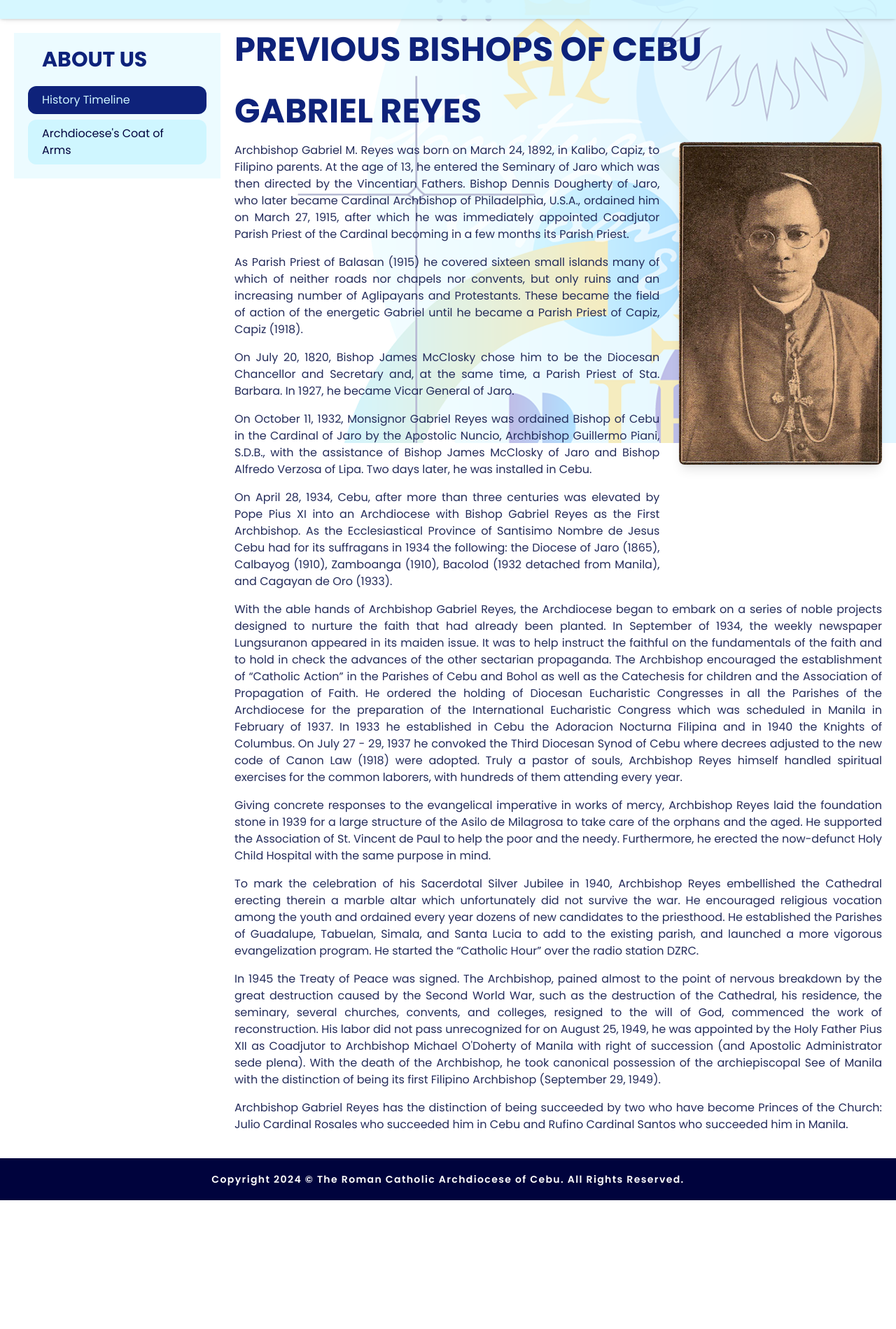
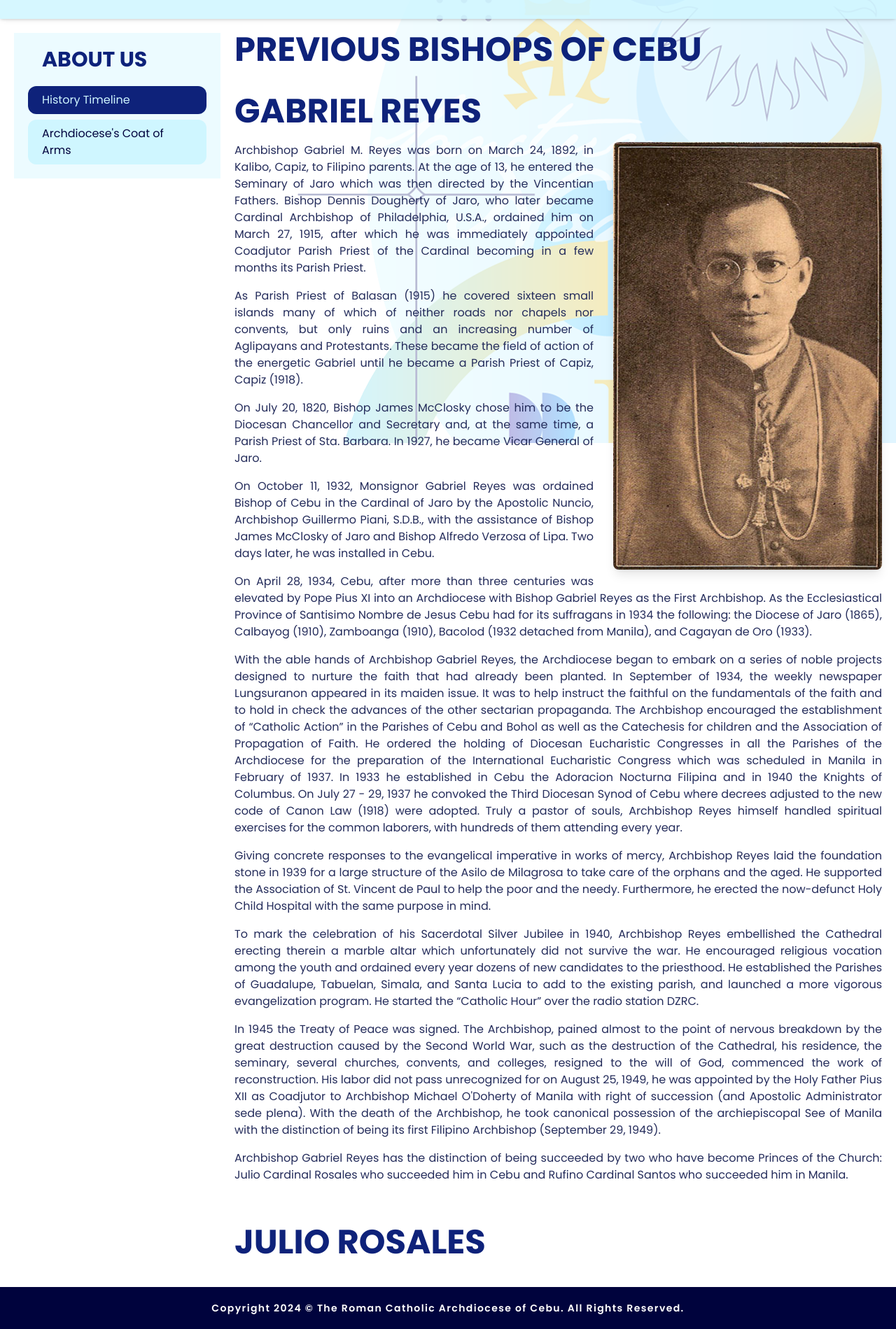
Before and after one commit to Celian4862/cadcomm, a Next.js app: page /about-us/history-timeline in a window 1280 px wide. Shown: the part 167-2066 px from the top of the page at 70% size. Before the commit the page ends 1882 px from the top, so only its background shows below. Built offline with nearby package versions, Linux system fonts and the light colour scheme.

Commit message:
Updated page.tsx
Made the Image on it float to the right instead of forcing it into a grid.

Added a header for the next section.

```diff
--- a/app/about-us/history-timeline/page.tsx
+++ b/app/about-us/history-timeline/page.tsx
@@ -8,66 +8,60 @@ export default function Page() {
           Previous Bishops of Cebu
         </h1>
       </header>
-      <section>
+      <section className="mb-15">
         <header>
           <h2 className="text-tertiary mb-5 text-5xl font-bold uppercase">
             Gabriel Reyes
           </h2>
         </header>
         <div className="text-justify">
-          <div className="gap-7 sm:grid sm:grid-cols-3">
-            <div className="col-span-2">
+          <div className="float-center relative m-auto w-full max-w-xs md:float-right md:mb-5 md:ml-7 md:max-w-sm">
+            <Image
+              src="/gabriel-reyes.png"
+              alt="Gabriel Reyes"
+              width={500}
+              height={500}
+              className="h-auto w-full rounded-lg shadow-lg"
+              style={{ objectFit: "cover" }}
+            />
+          </div>
           <p>
-                Archbishop Gabriel M. Reyes was born on March 24, 1892, in
-                Kalibo, Capiz, to Filipino parents. At the age of 13, he entered
-                the Seminary of Jaro which was then directed by the Vincentian
-                Fathers. Bishop Dennis Dougherty of Jaro, who later became
-                Cardinal Archbishop of Philadelphia, U.S.A., ordained him on
-                March 27, 1915, after which he was immediately appointed
-                Coadjutor Parish Priest of the Cardinal becoming in a few months
-                its Parish Priest.
+            Archbishop Gabriel M. Reyes was born on March 24, 1892, in Kalibo,
+            Capiz, to Filipino parents. At the age of 13, he entered the
+            Seminary of Jaro which was then directed by the Vincentian Fathers.
+            Bishop Dennis Dougherty of Jaro, who later became Cardinal
+            Archbishop of Philadelphia, U.S.A., ordained him on March 27, 1915,
+            after which he was immediately appointed Coadjutor Parish Priest of
+            the Cardinal becoming in a few months its Parish Priest.
           </p>
           <p>
-                As Parish Priest of Balasan (1915) he covered sixteen small
-                islands many of which of neither roads nor chapels nor convents,
-                but only ruins and an increasing number of Aglipayans and
-                Protestants. These became the field of action of the energetic
-                Gabriel until he became a Parish Priest of Capiz, Capiz (1918).
+            As Parish Priest of Balasan (1915) he covered sixteen small islands
+            many of which of neither roads nor chapels nor convents, but only
+            ruins and an increasing number of Aglipayans and Protestants. These
+            became the field of action of the energetic Gabriel until he became
+            a Parish Priest of Capiz, Capiz (1918).
           </p>
           <p>
-                On July 20, 1820, Bishop James McClosky chose him to be the
-                Diocesan Chancellor and Secretary and, at the same time, a
-                Parish Priest of Sta. Barbara. In 1927, he became Vicar General
-                of Jaro.
+            On July 20, 1820, Bishop James McClosky chose him to be the Diocesan
+            Chancellor and Secretary and, at the same time, a Parish Priest of
+            Sta. Barbara. In 1927, he became Vicar General of Jaro.
           </p>
           <p>
-                On October 11, 1932, Monsignor Gabriel Reyes was ordained Bishop
-                of Cebu in the Cardinal of Jaro by the Apostolic Nuncio,
-                Archbishop Guillermo Piani, S.D.B., with the assistance of
-                Bishop James McClosky of Jaro and Bishop Alfredo Verzosa of
-                Lipa. Two days later, he was installed in Cebu.
+            On October 11, 1932, Monsignor Gabriel Reyes was ordained Bishop of
+            Cebu in the Cardinal of Jaro by the Apostolic Nuncio, Archbishop
+            Guillermo Piani, S.D.B., with the assistance of Bishop James
+            McClosky of Jaro and Bishop Alfredo Verzosa of Lipa. Two days later,
+            he was installed in Cebu.
           </p>
           <p>
             On April 28, 1934, Cebu, after more than three centuries was
             elevated by Pope Pius XI into an Archdiocese with Bishop Gabriel
             Reyes as the First Archbishop. As the Ecclesiastical Province of
-                Santisimo Nombre de Jesus Cebu had for its suffragans in 1934
-                the following: the Diocese of Jaro (1865), Calbayog (1910),
-                Zamboanga (1910), Bacolod (1932 detached from Manila), and
-                Cagayan de Oro (1933).
+            Santisimo Nombre de Jesus Cebu had for its suffragans in 1934 the
+            following: the Diocese of Jaro (1865), Calbayog (1910), Zamboanga
+            (1910), Bacolod (1932 detached from Manila), and Cagayan de Oro
+            (1933).
           </p>
-            </div>
-            {/* 2025.05.28, 23:13: There should be a way to make the text
-            automatically wrap around the image instead of statically forcing
-            the text and the image to be part of a grid. */}
-            <Image
-              src="/gabriel-reyes.png"
-              alt="Gabriel Reyes"
-              width={500}
-              height={500}
-              className="mb-5 rounded-lg shadow-lg"
-            />
-          </div>
           <p>
             With the able hands of Archbishop Gabriel Reyes, the Archdiocese
             began to embark on a series of noble projects designed to nurture
@@ -128,6 +122,13 @@ export default function Page() {
           </p>
         </div>
       </section>
+      <section>
+        <header>
+          <h2 className="text-tertiary mb-5 text-5xl font-bold uppercase">
+            Julio Rosales
+          </h2>
+        </header>
+      </section>
     </section>
   );
 }
```
Lines whose indentation alone changed are shown as unchanged.
